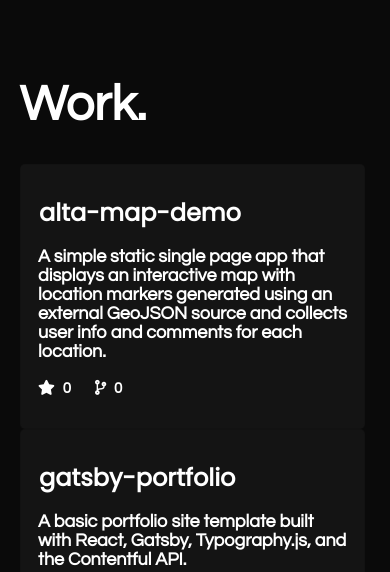
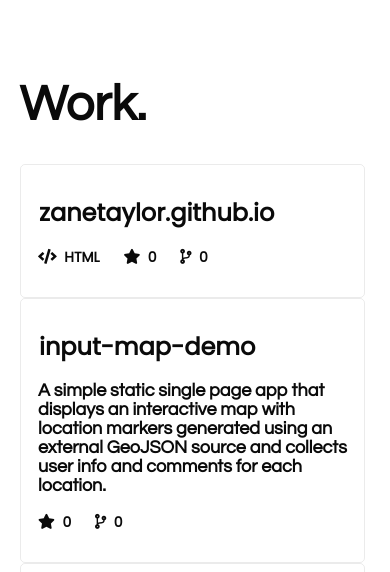
Before and after one commit to zanetaylor/zanetaylor.github.io, a plain HTML site: page index.html in a window 390 px wide. Shown: the part 596-1168 px from the top of the page. Drawn offline with nearby package versions, Linux system fonts and the light colour scheme; no server answers; a script that the page names is missing.

Commit message:
Update repos

```diff
--- a/config.json
+++ b/config.json
@@ -6,6 +6,6 @@
   "sort": "created",
   "order": "asc",
   "includeFork": false,
-  "theme": "dark.css"
+  "theme": "light.css"
  }
 ]
--- a/index.css
+++ b/index.css
@@ -464,33 +464,9 @@ body{
 ::-webkit-scrollbar-track {background:var(--bg-color);}
 ::-webkit-scrollbar-thumb {background:var(--text-color);}
 :root {
-  --bg-color: rgb(10, 10, 10);
-  --text-color: #fff;
-  --blog-gray-color: rgb(180, 180, 180);
-  --background-image: linear-gradient(90deg, rgba(10, 10, 10, 0.6), rgb(10, 10, 10, 1)), url("https://images.unsplash.com/photo-1553748024-d1b27fb3f960?w=500&h=1000&q=80&fit=crop");
-  --background-background: linear-gradient(0deg, rgba(10, 10, 10, 1), rgba(10, 10, 10, 0.6)),
-    url("https://images.unsplash.com/photo-1553748024-d1b27fb3f960?w=500&h=1000&q=80&fit=crop") center center fixed;
-  --height: 50vh;
+  --bg-color: #fff;
+  --text-color: rgb(10, 10, 10);
+  --blog-gray-color: rgb(80, 80, 80);
+  --background-image: linear-gradient(90deg, rgba(10, 10, 10, 0.4), rgb(10, 10, 10, 0.4)), url("https://images.unsplash.com/photo-1553748024-d1b27fb3f960?w=500&h=1000&q=80&fit=crop");
+  --background-background: #fff;
 }
-#display h1 {
-  -webkit-background-clip: text;
-  background-clip: text;
-  -webkit-text-fill-color: #fff;
-}
-#blog-display h1 {
-  -webkit-background-clip: text;
-  background-clip: text;
-  -webkit-text-fill-color: #fff;
-}
-.projects section {
-  background: rgb(20, 20, 20);
-}
-#blog_section section {
-  background: rgb(20, 20, 20);
-}
-@media (max-width: 800px) {
-  :root {
-    --background-image: linear-gradient(0deg, rgba(10, 10, 10, 1), rgba(10, 10, 10, 0)),
-    url("https://images.unsplash.com/photo-1553748024-d1b27fb3f960?w=500&h=1000&q=80&fit=crop") !important;
-  }
-}
--- a/index.html
+++ b/index.html
@@ -29,9 +29,22 @@
         <div id="work">
             <h1>Work.</h1>
             <div class="projects" id="work_section">
-                        <a href="https://github.com/zanetaylor/alta-map-demo" target="_blank">
+                        <a href="https://github.com/zanetaylor/zanetaylor.github.io" target="_blank">
                         <section>
-                            <div class="section_title">alta-map-demo</div>
+                            <div class="section_title">zanetaylor.github.io</div>
+                            <div class="about_section">
+                            <span style="display:none;">undefined</span>
+                            </div>
+                            <div class="bottom_section">
+                                <span style="display:inline-block;"><i class="fas fa-code"></i>&nbsp; HTML</span>
+                                <span><i class="fas fa-star"></i>&nbsp; 0</span>
+                                <span><i class="fas fa-code-branch"></i>&nbsp; 0</span>
+                            </div>
+                        </section>
+                        </a>
+                        <a href="https://github.com/zanetaylor/input-map-demo" target="_blank">
+                        <section>
+                            <div class="section_title">input-map-demo</div>
                             <div class="about_section">
                             <span style="display:block;">A simple static single page app that displays an interactive map with location markers generated using an external GeoJSON source and collects user info and comments for each location.</span>
                             </div>
```
